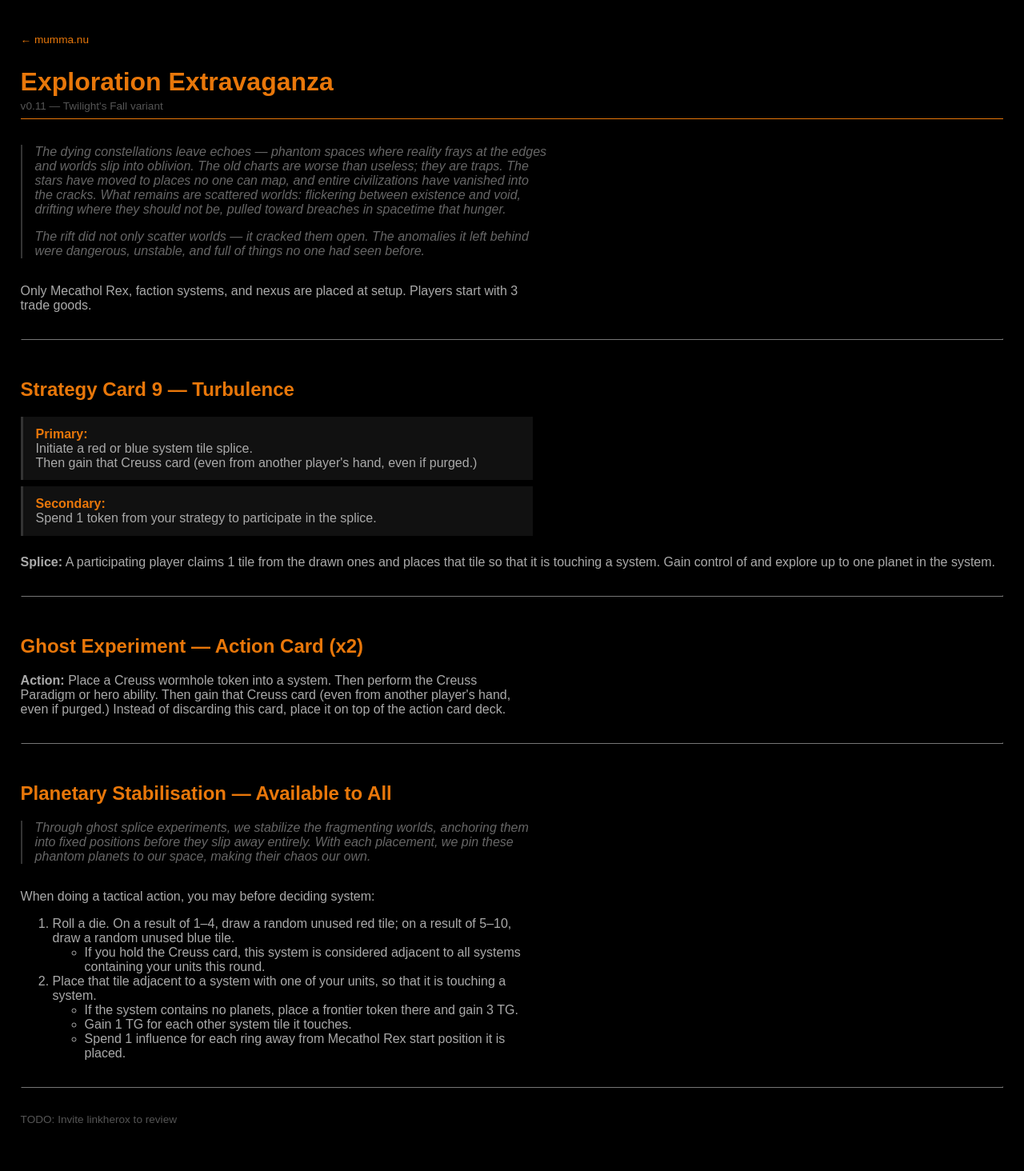
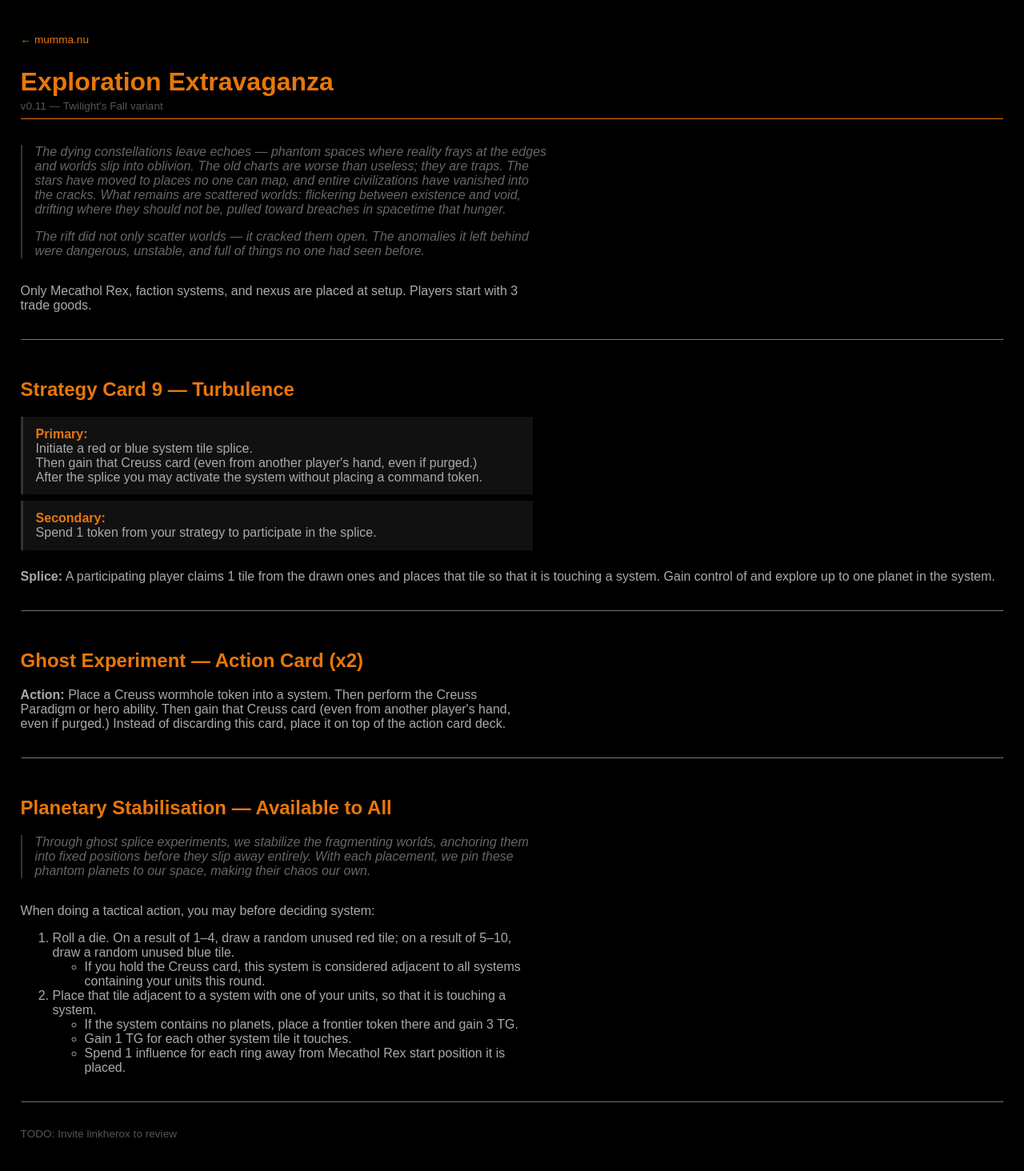
Before and after one commit to paven/paven.github.com, a Jekyll site: the page built from ti4/exploration_extravaganza/index.md, in a window 1280 px wide. Shown: the whole page at 80% size. Built offline with Jekyll 4.4.1, drawn with Linux system fonts in a browser that asks for light colours.

Commit message:
Add free system activation after splice to Turbulence primary

```diff
--- a/ti4/exploration_extravaganza/index.md
+++ b/ti4/exploration_extravaganza/index.md
@@ -61,7 +61,8 @@ permalink: /ti4/exploration_extravaganza/
   <div class="primary">
     <strong>Primary:</strong><br>
     Initiate a red or blue system tile splice.<br>
-    Then gain that Creuss card (even from another player's hand, even if purged.)
+    Then gain that Creuss card (even from another player's hand, even if purged.)<br>
+    After the splice you may activate the system without placing a command token.
   </div>
   <div class="secondary">
     <strong>Secondary:</strong><br>
```
